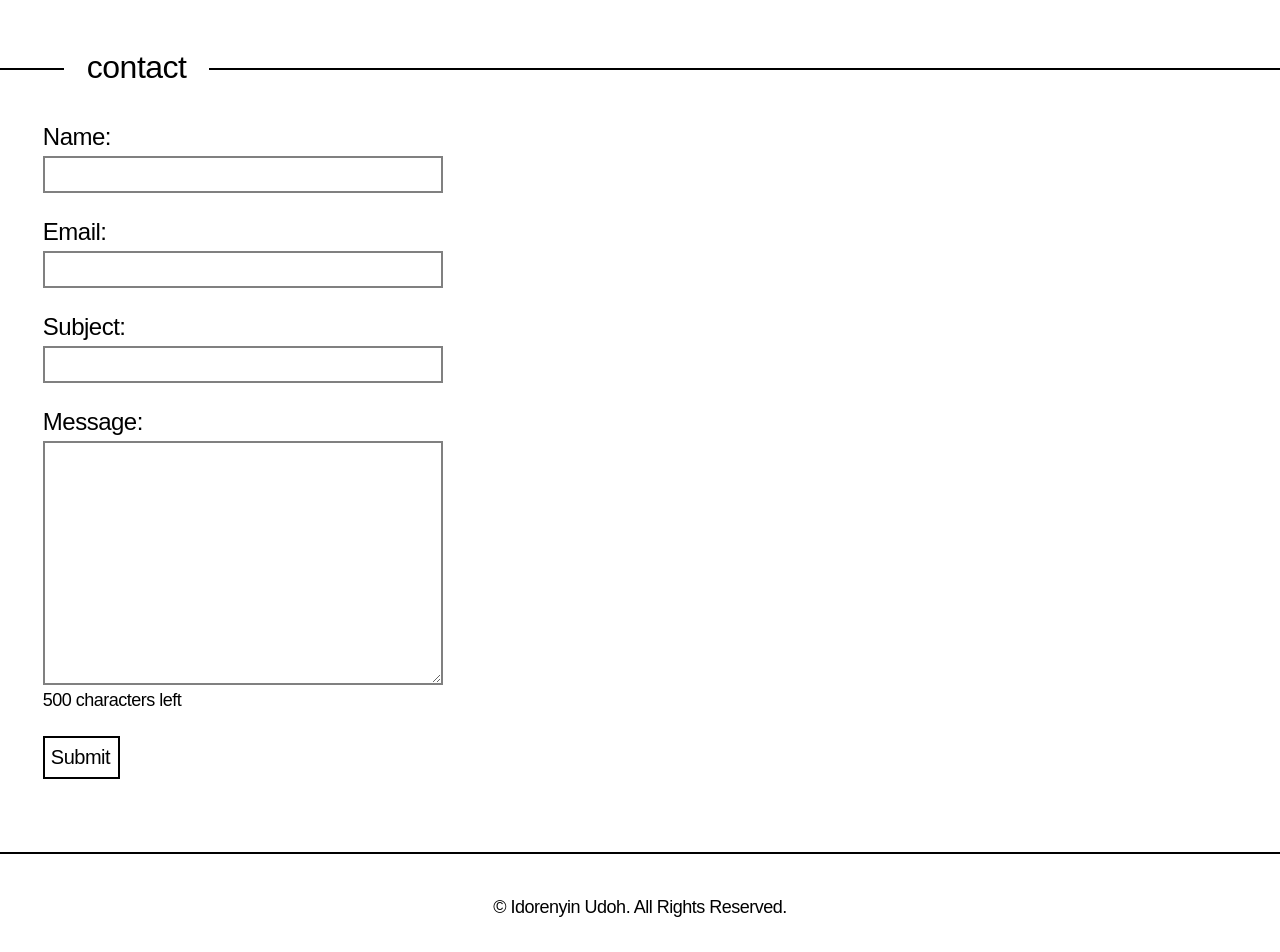
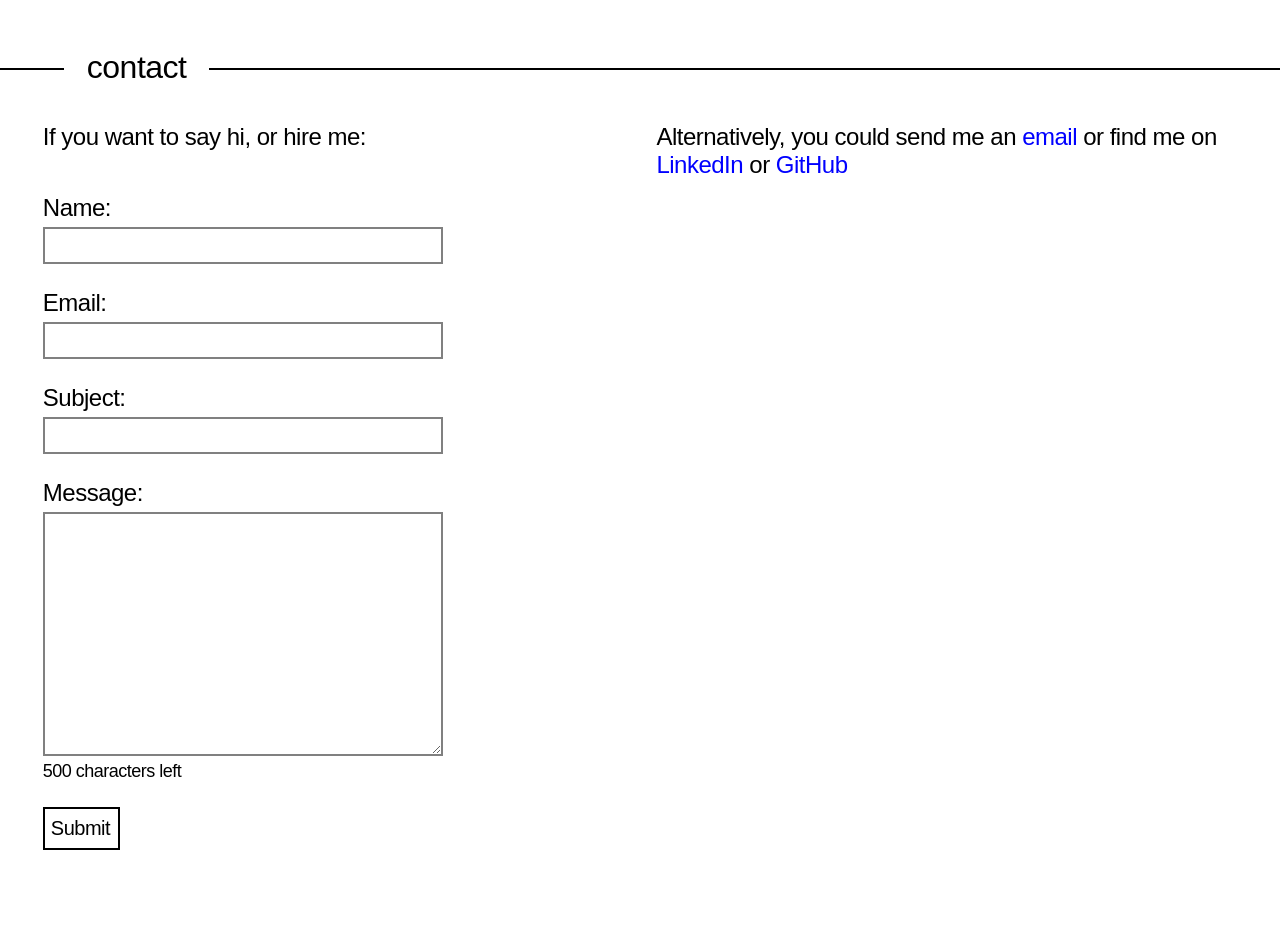
Before and after one commit to idorenyinudoh/iudoh.me, a Vue app: page / in a window 1280 px wide. Shown: the part 2760-3712 px from the top of the page. Built offline with nearby package versions, Linux system fonts and the light colour scheme.

Commit message:
add social links to contact section

```diff
--- a/src/components/Home.vue
+++ b/src/components/Home.vue
@@ -39,6 +39,8 @@ section#works
                 li: a(href="https://bootcamp.uxdesign.cc/how-to-use-lottie-animations-on-the-web-cb222793d339") How to Use Lottie Animations on the Web
 section#contact.left-heading
     h2 contact
+    form
+        p If you want to say hi, or hire me:
         label(for="name") Name:
         input(type="text", name="name", id="name", required)
         label(for="email") Email:
@@ -50,15 +52,13 @@ section#contact.left-heading
         span#number-of-characters-left(v-if="charactersLeft === 1") {{ charactersLeft }} character left
         span#number-of-characters-left(v-else) {{ charactersLeft }} characters left
         button(type="submit") Submit
-    //- p You can reach out to me through
-    //-     a(href="mailto:idorenyinudoh10@outlook.com", target="_blank") email
-    //-     |  or
-    //-     a(href="https://linkedin.com/in/idorenyinudoh", target="_blank") LinkedIn
-    //-     | . If you want a less formal setting, there's
-    //-     a(href="https://twitter.com/broods_", target="_blank") my twitter
-    //-     | . Finally,
-    //-     a(href="https://github.com/idorenyinudoh", target="_blank") here
-    //-     | 's my GitHub.
+    #socials
+        p Alternatively, you could send me an
+            a(href="mailto:idorenyinudoh10@outlook.com", target="_blank") email
+            |  or find me on
+            a(href="https://linkedin.com/in/idorenyinudoh") LinkedIn
+            |  or
+            a(href="https://github.com/idorenyinudoh") GitHub
 footer
     p &copy; Idorenyin Udoh. All Rights Reserved.
 </template>
@@ -97,6 +97,11 @@ export default {
     }
     #texts {
         padding: 20px;
+    }
+    #contact {
+        display: grid;
+        column-gap: calc(20px + 1vw);
+        grid-template-columns: 1fr 1fr;
     }
 }
 @media screen and (max-width: 659px) {
@@ -264,7 +269,7 @@ input:focus, textarea:focus {
     font-size: 18px;
 }
 button {
-    margin: 20px 0;
+    margin: 20px 0 50px 0;
     border: 2px solid #000;
     padding: 8px 8px 8px 6px;
     background: inherit;
@@ -273,8 +278,11 @@ button {
     letter-spacing: inherit;
     cursor: pointer;
 }
+#contact p {
+    margin-bottom: calc(30px + 1vw);
+}
 footer {
-    margin: calc(30px + 1vw);
+    margin: calc(15px + 1vw);
     text-align: center;
 }
 footer p {
```
Lines whose indentation alone changed are shown as unchanged.
